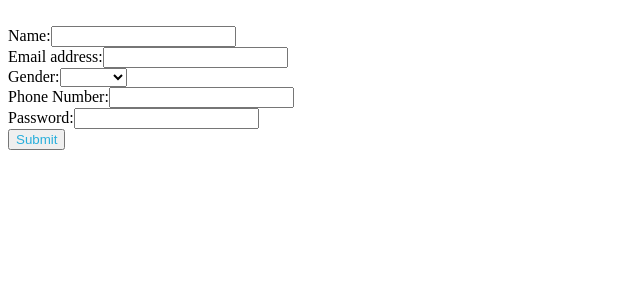
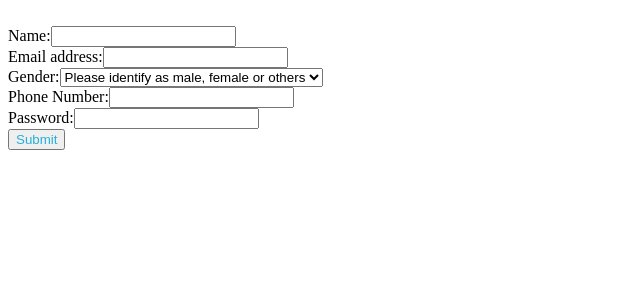
Before and after one commit to acciojob/signup-form-react-RitankJaikar, a React app: page / in a window 1280 px wide. Shown: the top 300 px of the page, without its empty margins (0-640 px from the left). Built offline with nearby package versions, Linux system fonts and the light colour scheme.

Commit message:
First Commit

```diff
--- a/src/components/SignUpForm .js
+++ b/src/components/SignUpForm .js
@@ -114,7 +114,7 @@ const SignUpForm = () => {
             onChange={handleChange}
             data-testid="gender"
           >
-            <option value=""></option>
+            <option value="">Please identify as male, female or others</option>
             <option value="male">Male</option>
             <option value="female">Female</option>
             <option value="other">Other</option>
```
